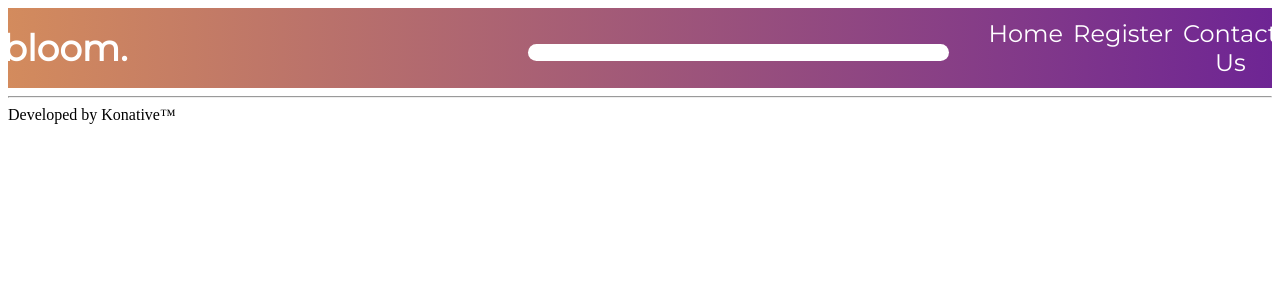
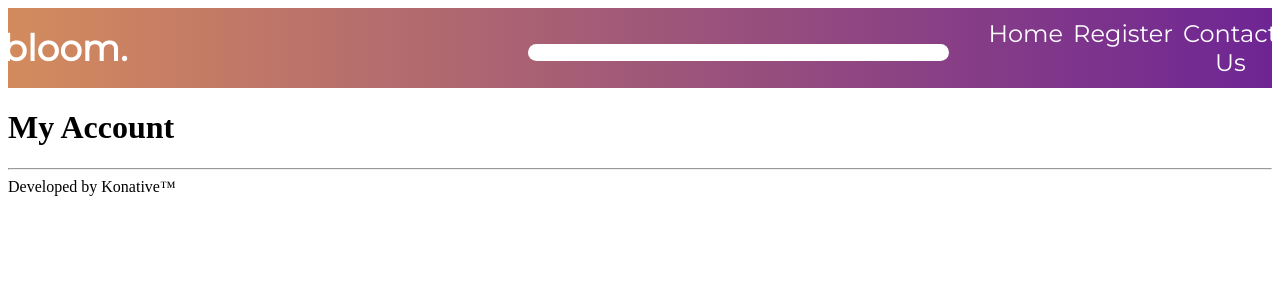
Before and after one commit to konative/bloom, a React (Create React App) app in the folder client/: page /account in a window 1280 px wide. Shown: the top 300 px of the page. Built offline with nearby package versions, Linux system fonts and the light colour scheme; no server answers.

Commit message:
Added Account Page
Simple My Account Page layout. Also added a missing Register.css

```diff
--- a/client/src/routing/Main.js
+++ b/client/src/routing/Main.js
@@ -3,6 +3,7 @@ import { Switch, Route } from "react-router";
 import Home from "./pages/Home/Home.js";
 import Register from "./pages/Register/Register.js";
 import Listing from "./pages/Listing/Listing.js";
+import Account from "./pages/Account/Account.js";
 
 function Main() {
   return (
@@ -11,6 +12,7 @@ function Main() {
       <Route exact path="/" component={Home}></Route>
       <Route exact path="/register" component={Register}></Route>
       <Route path="/listing" component={Listing}></Route>
+      <Route exact path="/account" component={Account}></Route>
     </Switch>
   );
 }
--- /dev/null
+++ b/client/src/routing/pages/Account/Account.js
@@ -0,0 +1,14 @@
+import React from "react";
+import "./Account.css";
+
+function Account() {
+
+    return (
+        <div className="Account">
+            <h1>My Account</h1>
+        </div>
+    );
+
+}
+
+export default Account;
--- a/client/src/routing/pages/Register/Register.js
+++ b/client/src/routing/pages/Register/Register.js
@@ -1,8 +1,9 @@
 import React from "react";
 import Form from "../../../components/Form/Form.js";
+import "./Register.css"
 function Register() {
   return (
-    <div>
+    <div className="Register">
       <Form></Form>
     </div>
   );
```
Also changed, not shown: client/src/routing/pages/Account/Account.css (added), client/src/routing/pages/Register/Register.css (added).
